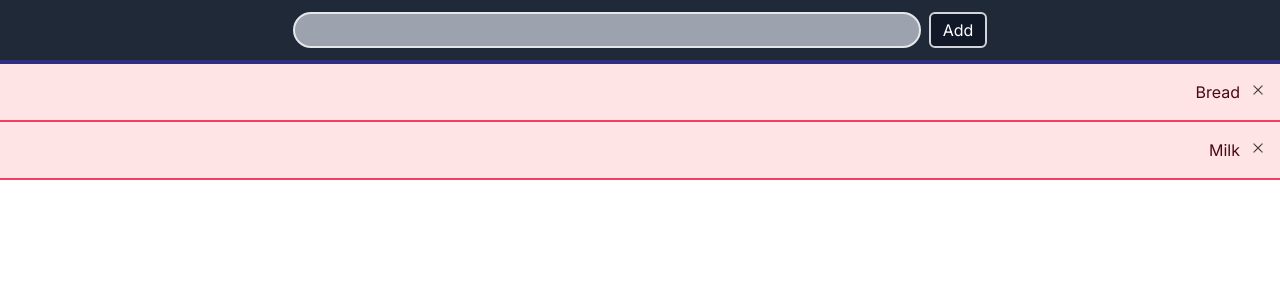
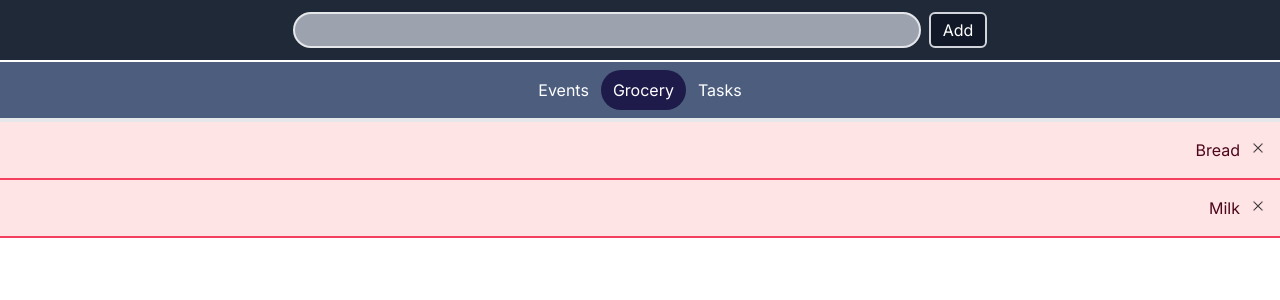
Before and after one commit to Rfrixy/lloyo, a Next.js app: page / in a window 1280 px wide. Shown: the top 300 px of the page. Built offline with nearby package versions, Linux system fonts and the light colour scheme.

Commit message:
add categories visual

```diff
--- a/app/page.tsx
+++ b/app/page.tsx
@@ -26,7 +26,7 @@ export default function Home() {
   return (
     <main className="min-h-screen min-w-screen animated">
       <div>
-        <div className="p-3 bg-gray-800 w-full border-b-4 border-indigo-900">
+        <div className="p-3 bg-gray-800 w-full border-b-2 border-white">
           <form
             className="text-center"
             onSubmit={(e) => {
@@ -63,6 +63,15 @@ export default function Home() {
           </form>
         </div>
 
+        <div>
+          <div className="flex justify-center align-center bg-[#4C5D7E] border-b-4 boder-white">
+            <div className="text-center px-3 py-2 my-2 text-white">Events</div>
+            <div className="text-center px-3 py-2 my-2 text-white bg-indigo-950 rounded-full">
+              Grocery
+            </div>
+            <div className="text-center px-3 py-2 my-2 text-white">Tasks</div>
+          </div>
+        </div>
         {/* loop through items to generate elements */}
         {items.map((item: any, i: number) => (
           <div
```
